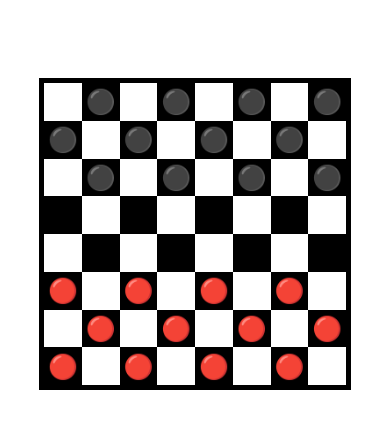
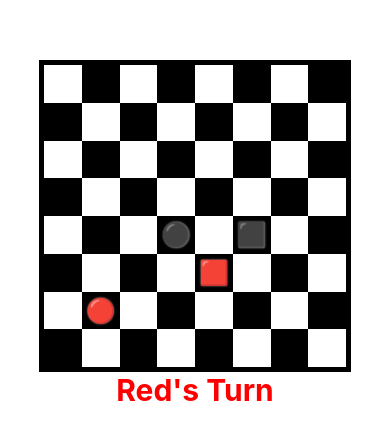
Before and after one commit to patricksemler/checkers, a React Native app: screen / in a window 390 px wide. Shown: the part 188-628 px from the top of the page. Built offline with nearby package versions, Linux system fonts and the light colour scheme.

Commit message:
Basic game complete

```diff
--- a/App.js
+++ b/App.js
@@ -21,17 +21,18 @@ let deviceWidth = Dimensions.get("window").width;
 export default class App extends Component {
   state = {
     board: [
-      [null, "black", null, "black", null, "black", null, "black"],
-      ["black", null, "black", null, "black", null, "black", null],
-      [null, "black", null, "black", null, "black", null, "black"],
       [null, null, null, null, null, null, null, null],
       [null, null, null, null, null, null, null, null],
-      ["red", null, "red", null, "red", null, "red", null],
-      [null, "red", null, "red", null, "red", null, "red"],
-      ["red", null, "red", null, "red", null, "red", null],
+      [null, null, null, null, null, null, null, null],
+      [null, null, null, null, null, null, null, null],
+      [null, null, null, "black", null, "blackKing", null, null],
+      [null, null, null, null, "redKing", null, null, null],
+      [null, "red", null, null, null, null, null, null],
+      [null, null, null, null, null, null, null, null],
     ],
 
     turn: "red",
+    winner: null,
     selectedPiece: { row: null, col: null },
   };
 
@@ -41,8 +42,9 @@ export default class App extends Component {
     let capturablePiece = this.hasCapturablePiece(row1, col1, row2, col2);
 
     const newBoard = JSON.parse(JSON.stringify(this.state.board));
+    let piece = newBoard[row1][col1];
     newBoard[row1][col1] = null;
-    newBoard[row2][col2] = this.state.turn;
+    newBoard[row2][col2] = piece;
 
     if (capturablePiece) {
       console.log("Capturing piece");
@@ -51,22 +53,51 @@ export default class App extends Component {
       console.log("No capture");
     }
 
-    this.setState({ board: newBoard, selectedPiece: { row: null, col: null } });
+    for (let i = 0; i < newBoard[0].length; i++) {
+      if (newBoard[0][i] == "red") newBoard[0][i] = "redKing";
+    }
+
+    for (let i = 0; i < newBoard[7].length; i++) {
+      if (newBoard[7][i] == "black") newBoard[7][i] = "blackKing";
+    }
+
+    const flattenedBoard = newBoard.flat();
+    let newWinner = null;
+    if (!(flattenedBoard.includes("red") || flattenedBoard.includes("redKing")))
+      newWinner = "black";
+    else if (
+      !(
+        flattenedBoard.includes("black") || flattenedBoard.includes("blackKing")
+      )
+    )
+      newWinner = "red";
+
+    this.setState({
+      board: newBoard,
+      selectedPiece: { row: null, col: null },
+      winner: newWinner,
+    });
+
+    if (newWinner != null) return;
 
     this.switchTurn();
   };
 
   switchTurn = () =>
     this.setState((state) => ({
-      turn: state.turn === "red" ? "black" : "red",
+      turn: state.turn == "red" ? "black" : "red",
     }));
 
   isValidMove = (row1, col1, row2, col2) => {
     let correctTurn = this.isCorrectTurn(row1, col1);
     let spaceAvailable = this.isSpaceAvailable(row2, col2);
     let diagonal = this.isDiagonal(row1, col1, row2, col2);
-    let directional = this.isDirectional(row1, row2);
-    let withinBounds = this.isWithinBounds(row1, row2, col1, col2);
+    let directional = this.isDirectional(row1, col1, row2);
+    let validDistance = this.isValidDistance(row1, col1, row2, col2);
+
+    if (this.state.winner != null) {
+      return false;
+    }
 
     if (!correctTurn) {
       console.log("Incorrect turn");
@@ -75,7 +106,7 @@ export default class App extends Component {
 
     if (!spaceAvailable) {
       console.log("Space is not available");
-      return falses;
+      return false;
     }
 
     if (!diagonal) {
@@ -88,8 +119,8 @@ export default class App extends Component {
       return false;
     }
 
-    if (!withinBounds) {
-      console.log("Move is out of bounds");
+    if (!validDistance) {
+      console.log("Move is not valid distance");
       return false;
     }
 
@@ -97,7 +128,10 @@ export default class App extends Component {
   };
 
   isCorrectTurn = (row, col) => {
-    return this.state.board[row][col] === this.state.turn;
+    return (
+      this.state.winner == null &&
+      this.state.board[row][col].startsWith(this.state.turn)
+    );
   };
 
   isSpaceAvailable = (row, col) => {
@@ -108,16 +142,16 @@ export default class App extends Component {
     return Math.abs(row2 - row1) === Math.abs(col2 - col1);
   };
 
-  isDirectional = (row1, row2) => {
-    if (this.state.turn === "red") {
+  isDirectional = (row1, col1, row2) => {
+    let piece = this.state.board[row1][col1];
+
+    if (piece === "red") {
       return row2 - row1 <= -1;
+    } else if (piece === "black") {
+      return row2 - row1 >= 1;
     } else {
-      return row2 - row1 >= 1;
+      return Math.abs(row2 - row1) >= 1;
     }
-  };
-
-  isWithinBounds = (row1, row2, col1, col2) => {
-    return Math.abs(row1 - row2) <= 2 && Math.abs(col1 - col2) <= 2;
   };
 
   hasCapturablePiece = (row1, col1, row2, col2) => {
@@ -130,14 +164,45 @@ export default class App extends Component {
     let piece2 = this.state.board[row1 + rowDifference][col1 + colDifference];
 
     if (piece2 == null) return false;
-    if (piece2 == piece1) return false;
+    if (piece2.startsWith(piece1) || piece1.startsWith(piece2)) return false;
 
     return true;
+  };
+
+  isValidDistance = (row1, col1, row2, col2) => {
+    return (
+      this.hasCapturablePiece(row1, col1, row2, col2) ||
+      Math.abs(row1 - row2) == 1
+    );
+  };
+
+  getPieceEmojiText = (piece) => {
+    if (piece == "red") return "🔴";
+    if (piece == "redKing") return "🟥";
+    if (piece == "black") return "⚫";
+    if (piece == "blackKing") return "⬛️";
+  };
+
+  getCheckersUpdateText = () => {
+    if (this.state.winner != null) {
+      return (
+        this.state.winner.charAt(0).toUpperCase() +
+        this.state.winner.slice(1) +
+        " Wins!"
+      );
+    }
+
+    return (
+      this.state.turn.charAt(0).toUpperCase() +
+      this.state.turn.slice(1) +
+      "\'s Turn"
+    );
   };
 
   render() {
     return (
       <View style={styles.container}>
+        <View style={styles.chessScreen}>
           <View style={styles.board}>
             {this.state.board.map((row, rowIndex) => (
               <View style={styles.row}>
@@ -155,9 +220,9 @@ export default class App extends Component {
                             : 0,
                       },
                     ]}
-                  underlayColor={"grey"}
+                    underlayColor={"#d4af37"}
                     onPress={() => {
-                    if (piece && piece == this.state.turn) {
+                      if (piece && piece.startsWith(this.state.turn)) {
                         this.setState({
                           selectedPiece: { row: rowIndex, col: colIndex },
                         });
@@ -176,7 +241,7 @@ export default class App extends Component {
                     <View style={styles.pieceView}>
                       {piece && (
                         <Text style={styles.piece}>
-                        {piece === "red" ? "🔴" : "⚫"}
+                          {this.getPieceEmojiText(piece)}
                         </Text>
                       )}
                     </View>
@@ -184,6 +249,16 @@ export default class App extends Component {
                 ))}
               </View>
             ))}
+          </View>
+
+          <Text
+            style={[
+              styles.checkersUpdateText,
+              { color: this.state.turn == "red" ? "red" : "black" },
+            ]}
+          >
+            {this.getCheckersUpdateText()}
+          </Text>
         </View>
 
         <StatusBar style="auto" />
@@ -194,8 +269,17 @@ export default class App extends Component {
 
 const styles = StyleSheet.create({
   container: {
-    height: deviceHeight,
-    width: deviceWidth,
+    flex: 1,
+    alignItems: "center",
+    justifyContent: "center",
+  },
+  mainMenuScreen: {
+    flex: 1,
+    alignItems: "center",
+    justifyContent: "center",
+  },
+  chessScreen: {
+    flex: 1,
     backgroundColor: "#fff",
     alignItems: "center",
     justifyContent: "center",
@@ -225,14 +309,21 @@ const styles = StyleSheet.create({
     flex: 1,
     alignItems: "center",
     justifyContent: "center",
-    borderColor: "grey",
+    borderColor: "#d4af37",
+  },
+  piece: {
+    fontSize: 24,
+    textShadowColor: "grey",
+    textShadowOffset: { width: 0, height: 0 },
+    textShadowRadius: 2,
   },
   pieceView: {
     flex: 1,
     alignItems: "center",
     justifyContent: "center",
   },
-  piece: {
-    fontSize: 24,
+  checkersUpdateText: {
+    fontSize: 30,
+    fontWeight: "bold",
   },
 });
```
Lines whose indentation alone changed are shown as unchanged.
